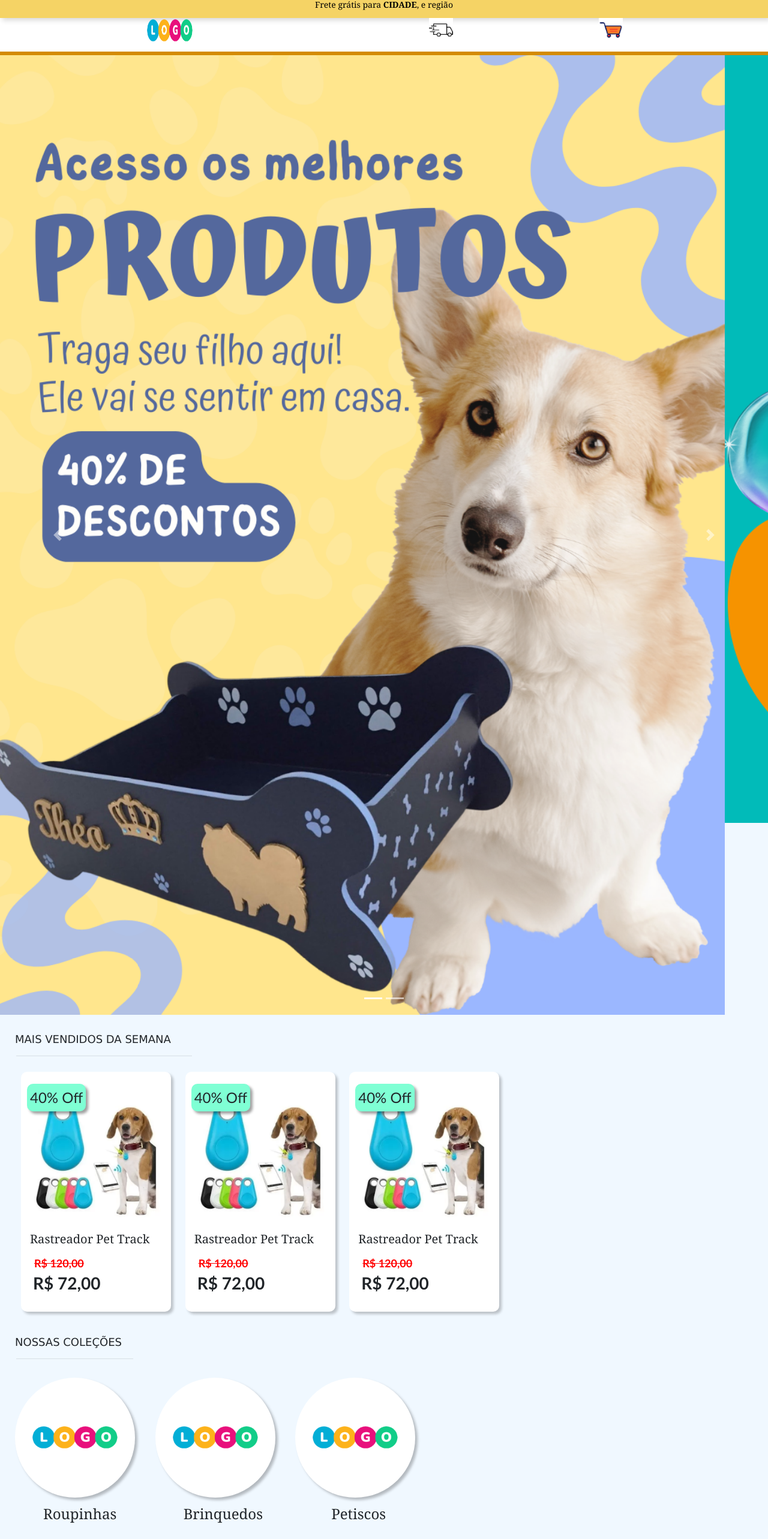
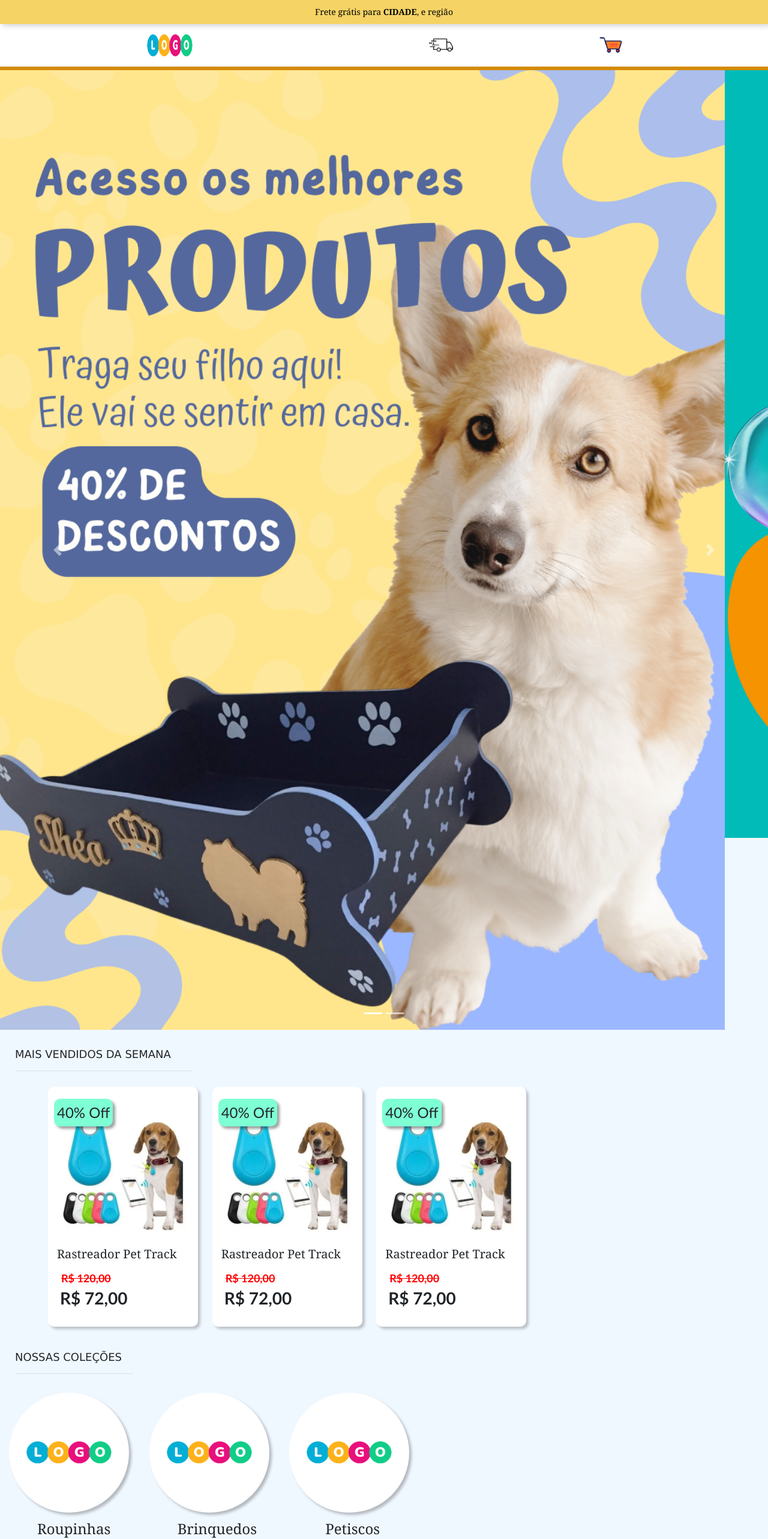
Before and after one commit to MateusProDev/loja_de_Pets, a plain HTML site: page index.html in a window 1280 px wide. Shown: the top 2566 px of the page at 60% size. Drawn offline with nearby package versions, Linux system fonts and the light colour scheme; a script that the page names is missing.

Commit message:
Update style.css

```diff
--- a/style.css
+++ b/style.css
@@ -1,17 +1,18 @@
 body {
-    width: 1000px auto;
+    width: auto auto;
     height: auto;
     padding: 0;
     margin: 0;
     font-family: Georgia, 'Times New Roman', Times, serif;
     font-size: 14px;
+    box-sizing: border-box;
 }
 
 header {
     background-color: rgb(245, 211, 101);
     padding: 4px;
     margin: 0;
-    height: 30px;
+    height: 40px;
     box-shadow: 4px 4px 8px rgba(0, 0, 0, 0.151);
 }
 
@@ -29,12 +30,13 @@ header a{
     text-decoration: none;
     color: rgb(0, 0, 0);
     font-size: 14px;
-    margin-top: -12px;
+    margin-top: 0;
 }
 
 .navg ul{
     display: flex;
     justify-content: space-evenly;
+    margin-top: 15px;
 }
 
 .navg li{
@@ -88,10 +90,10 @@ h1{
 }
 
 .container{
-    width: 100%; /* Defina a largura desejada para o contêiner */
+  width: 100%; /* Defina a largura desejada para o contêiner */
   overflow-x: auto; /* Habilita a rolagem horizontal quando necessário */
   white-space: nowrap; /* Impede que as caixas quebrem para a próxima linha */
-  margin: 10px;
+  padding: 0;
 }
 
 .container .box{
@@ -173,7 +175,6 @@ h1{
     width: 100%; /* Defina a largura desejada para o contêiner */
   overflow-x: auto; /* Habilita a rolagem horizontal quando necessário */
   white-space: nowrap; /* Impede que as caixas quebrem para a próxima linha */
-  margin: 10px;
 }
 
 .colection{
@@ -212,7 +213,7 @@ h1{
 
 .sect3{
     text-align: center;
-    margin: 10px 20px 20px 20px;
+    margin: 0px 20px 20px 20px;
 }
 
 .sect3 h5{
@@ -223,13 +224,13 @@ h1{
 .sect3 img{
     width: 50px;
     margin-top: 20px;
-    margin-bottom: -20px;
+    margin-bottom: 10px;
 }
 
 /* rodapé */
 
 footer{
-    height: 350px;
+    height: auto;
     background-color: rgb(245, 211, 101);
     margin-top: -20px;
     padding: 20px;
```
